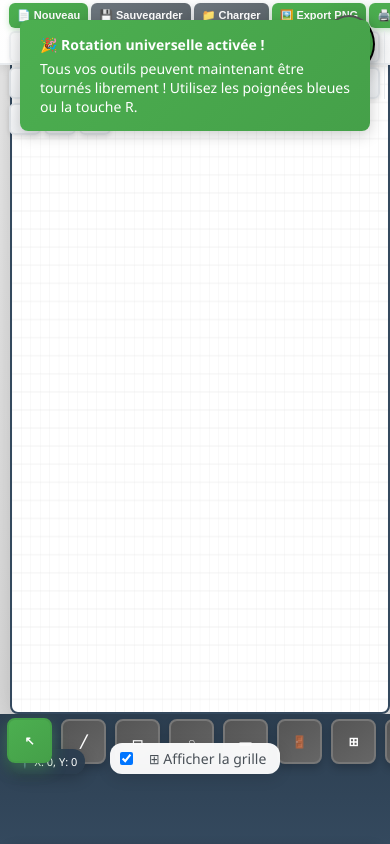
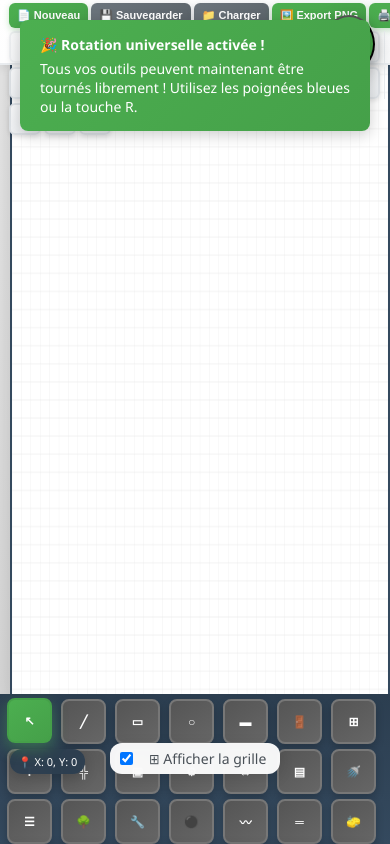
Before and after one commit to Abdelouahad0178/archi, a plain HTML site: page index.html in a window 390 px wide. Drawn offline with Linux system fonts and the light colour scheme.

Commit message:
plus pour

```diff
--- a/style.css
+++ b/style.css
@@ -27,6 +27,8 @@
             overflow-y: auto;
             max-height: 100vh;
             box-shadow: 2px 0 10px rgba(0,0,0,0.1);
+            flex-wrap: wrap;
+
         }
 
         .tool-btn {
@@ -752,7 +754,7 @@
 
             .toolbar {
                 width: 100%;
-                height: 130px;
+                height: 150px;
                 flex-direction: row;
                 padding: 5px;
                 gap: 5px;
```
